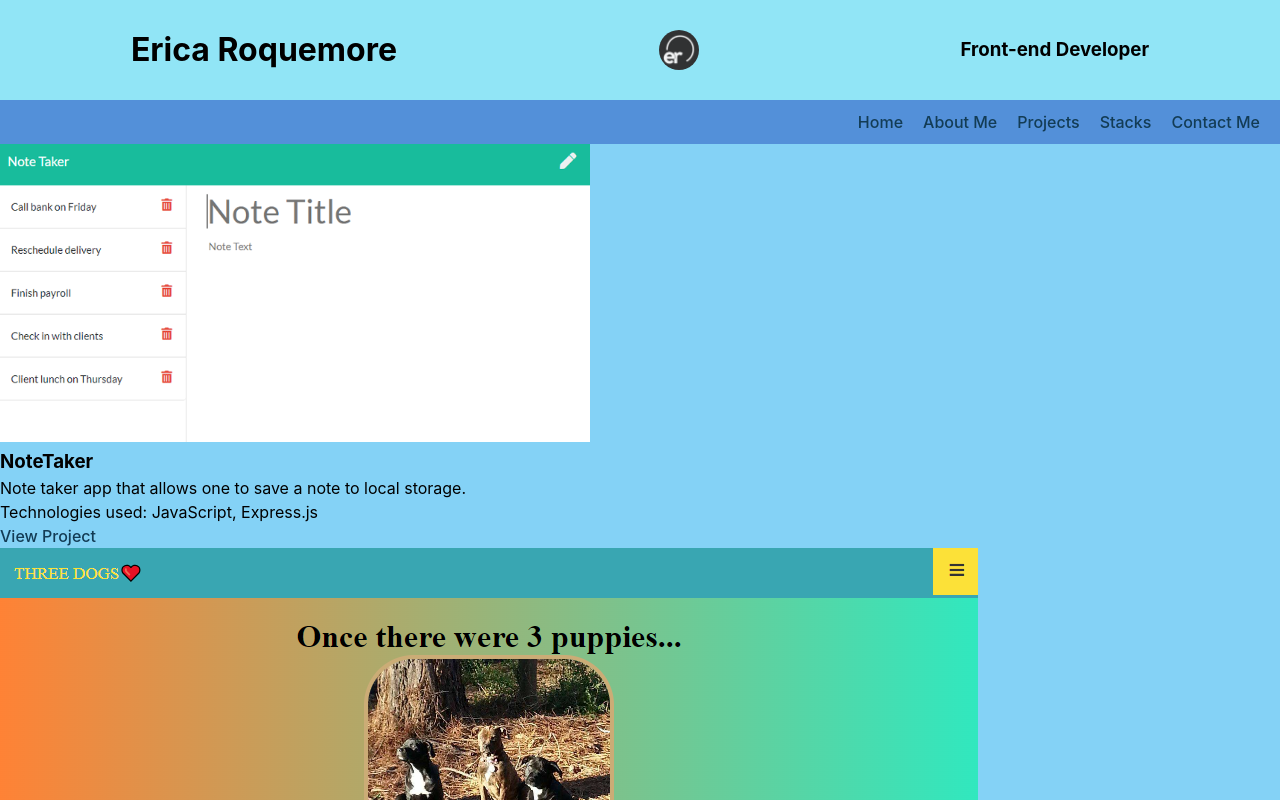
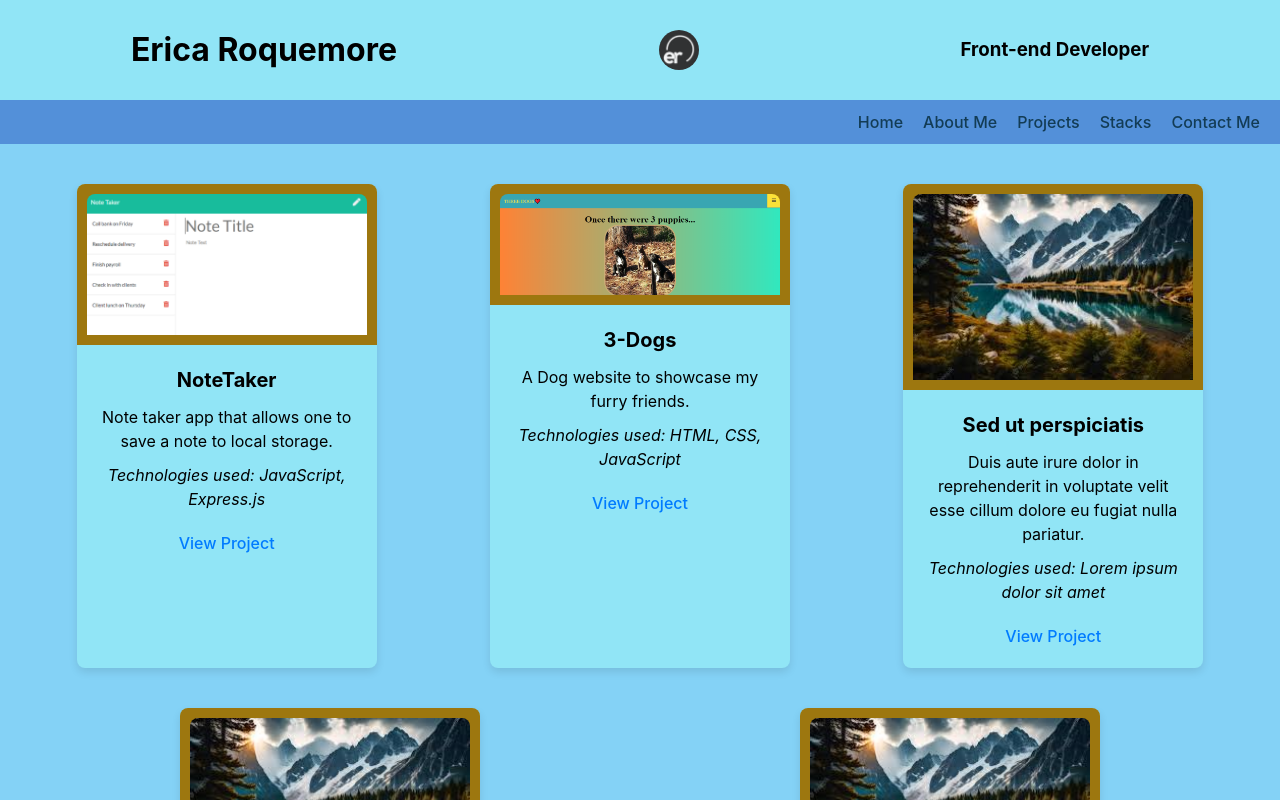
Before and after one commit to ricapi96/portfolio_23, a React (Vite) app: page /projects in a window 1280 px wide. Shown: the top 800 px of the page. Built offline with nearby package versions, Linux system fonts and the light colour scheme.

Commit message:
fixing projects and stacks pages

```diff
--- a/src/App.css
+++ b/src/App.css
@@ -143,10 +143,71 @@ a:hover {
 /* Projects Page */
 .projects {
   background-color: rgb(132, 210, 246);
-  flex: 1;
-  min-height: 100vh;
+  display: flex;
+  flex-wrap: wrap;
+  justify-content: space-around;
+  padding: 20px;
   margin-bottom: 60px;
-  padding-bottom: 20px;
+}
+
+.project {
+  background-color: #91E5F6;
+  border-radius: 8px;
+  box-shadow: 0px 4px 8px rgba(0, 0, 0, 0.1);
+  margin: 20px;
+  max-width: 300px;
+  text-align: center;
+  transition: transform 0.3s ease;
+}
+
+.project:hover {
+  transform: translateY(-5px);
+}
+
+.project-image-container {
+  display: flex;
+  align-items: center;
+  justify-content: center;
+  background-color: rgb(157, 119, 15);
+  border-radius: 8px 8px 0 0;
+  padding: 10px;
+}
+
+.project-image {
+  width: 100%;
+  max-height: 200px;
+  border-radius: 8px 8px 0 0;
+}
+
+.project-details {
+  padding: 20px;
+}
+
+.project-title {
+  font-size: 1.25rem;
+  margin-bottom: 10px;
+}
+
+.project-description {
+  margin-bottom: 10px;
+}
+
+.project-technologies {
+  font-style: italic;
+  margin-bottom: 10px;
+}
+
+.project-link {
+  text-decoration: none;
+  color: #007BFF;
+  font-weight: 500;
+  display: inline-block;
+  margin-top: 10px;
+  transition: color 0.2s ease;
+}
+
+.project-link:hover {
+  color: #0056b3;
 }
 
 
@@ -155,7 +216,11 @@ a:hover {
   background-color: #94B2B9;
   flex: 1;
   min-height: 100vh;
-
+  display: flex;
+  flex-direction: column;
+  align-items: center;
+  justify-content: center;
+  margin-bottom: 40px;
 }
 
 .stacks-list {
@@ -166,6 +231,7 @@ a:hover {
 .stacks-list li {
   display: flex;
   align-items: center;
+  justify-content: space-between;
   margin-bottom: 10px;
 }
 
--- a/src/pages/ProjectsPage.jsx
+++ b/src/pages/ProjectsPage.jsx
@@ -18,25 +18,25 @@ function ProjectsPage() {
       projectUrl: 'https://ricapi96.github.io/3-dogs/'
     },
     {
-      title: '3-Dogs',
-      description: 'A Dog website to showcase my furry friends.',
-      technologies: 'HTML, CSS, JavaScript',
-      imageUrl: '/images/three-dogs.png',
-      projectUrl: 'https://ricapi96.github.io/3-dogs/'
+      title: 'Sed ut perspiciatis',
+      description: 'Duis aute irure dolor in reprehenderit in voluptate velit esse cillum dolore eu fugiat nulla pariatur.',
+      technologies: 'Lorem ipsum dolor sit amet',
+      imageUrl: '/images/mountains.jpg',
+      projectUrl: 'https://ricapi96.github.io/'
     },
     {
-      title: '3-Dogs',
-      description: 'A Dog website to showcase my furry friends.',
-      technologies: 'HTML, CSS, JavaScript',
-      imageUrl: '/images/three-dogs.png',
-      projectUrl: 'https://ricapi96.github.io/3-dogs/'
+      title: 'Nemo enim',
+      description: ' Quis autem vel eum iure reprehenderit qui in ea voluptate.',
+      technologies: 'Lorem ipsum dolor sit amet',
+      imageUrl: '/images/mountains.jpg',
+      projectUrl: 'https://ricapi96.github.io/'
     },
     {
-      title: '3-Dogs',
-      description: 'A Dog website to showcase my furry friends.',
-      technologies: 'HTML, CSS, JavaScript',
-      imageUrl: '/images/three-dogs.png',
-      projectUrl: 'https://ricapi96.github.io/3-dogs/'
+      title: 'Ut enim ad',
+      description: 'Neque porro quisquam est, qui dolorem ipsum quia dolor sit amet.',
+      technologies: 'Lorem ipsum dolor sit amet',
+      imageUrl: '/images/mountains.jpg',
+      projectUrl: 'https://ricapi96.github.io/'
     },
     // Add more projects
   ];
@@ -45,7 +45,9 @@ function ProjectsPage() {
     <div className="projects">
       {projects.map((project, index) => (
         <div key={index} className="project">
-          <img src={project.imageUrl} alt={project.title} className="project-image" />
+          <div className="project-image-container">
+            <img src={project.imageUrl} alt={project.title} className="project-image" />
+          </div>
           <div className="project-details">
             <h3 className="project-title">{project.title}</h3>
             <p className="project-description">{project.description}</p>
--- a/src/pages/StacksPage.jsx
+++ b/src/pages/StacksPage.jsx
@@ -1,4 +1,4 @@
-// Stacks.jsx
+// StacksPage.jsx
 import React from "react";
 
 // icons
@@ -17,6 +17,62 @@ import mongoDB from "/images/mongoDB.png";
 import react from "/images/react.png";
 
 function StacksPage() {
+  const stacks = [
+    {
+      name: 'HTML',
+      icon: html,
+    },
+    {
+      name: 'CSS',
+      icon: css,
+    },
+    {
+      name: 'JavaScript (ES6)',
+      icon: javascript,
+    },
+    {
+      name: 'jQuery',
+      icon: jquery,
+    },
+    {
+      name: "API's",
+      icon: api,
+    },
+    {
+      name: 'Bootstrap',
+      icon: bootstrap,
+    },
+    {
+      name: 'Express',
+      icon: express,
+    },
+    {
+      name: 'Node',
+      icon: node,
+    },
+    {
+      name: 'MySQL',
+      icon: mysql,
+    },
+    {
+      name: 'Sequelize',
+      icon: sequelize,
+    },
+    {
+      name: 'Mongoose',
+      icon: mongoose,
+    },
+    {
+      name: 'MongoDB',
+      icon: mongoDB,
+    },
+    {
+      name: 'React',
+      icon: react,
+    },
+    // Add more stacks
+  ];
+
   return (
     <section className="stacks">
       <h2 id="stacks">Technical Stacks</h2>
```
Also changed, not shown: public/images/mountains.jpg (added).
